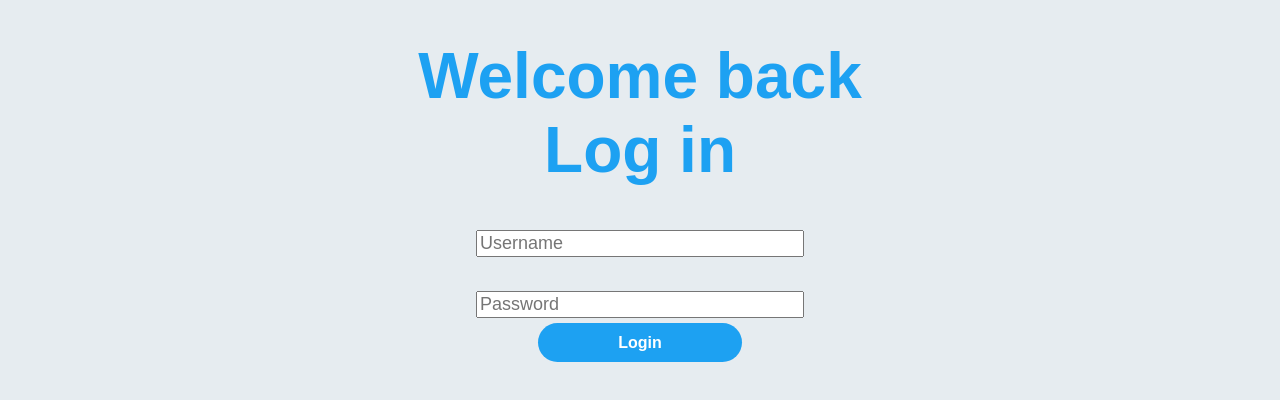
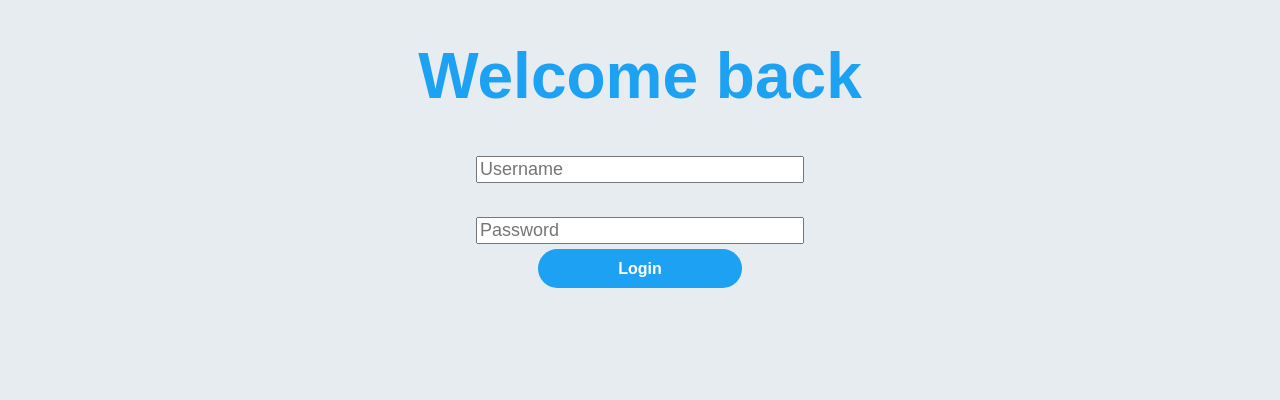
Before and after one commit to valente98/Chirper, a plain HTML site: page login/index.html in a window 1280 px wide. Shown: the part 240-640 px from the top of the page. Drawn offline with nearby package versions, Linux system fonts and the light colour scheme.

Commit message:
deleted part of the h1 statement.

```diff
--- a/login/index.html
+++ b/login/index.html
@@ -30,8 +30,7 @@
     <center>
         <div id="container">
             <i id="bird2" class="fa fa-twitter" aria-hidden="true"></i>
-            <h1>Welcome back
-                <br> Log in</h1>
+            <h1>Welcome back</h1>
             <div id="user-info">
                 <input id="username-input" type="text" autocomplete="off" value="" name="user[name]" maxlength="40" aria-required="true"
                     placeholder="Username" class="">
```
